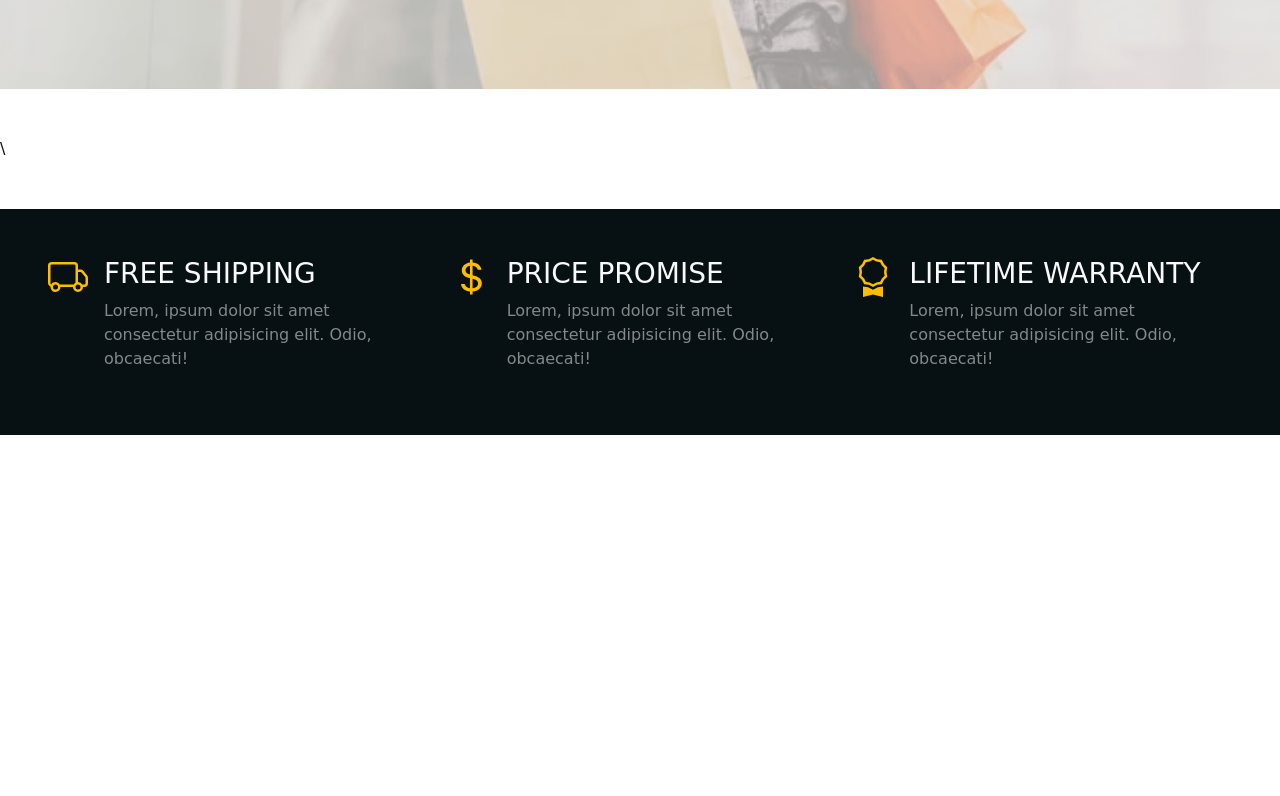
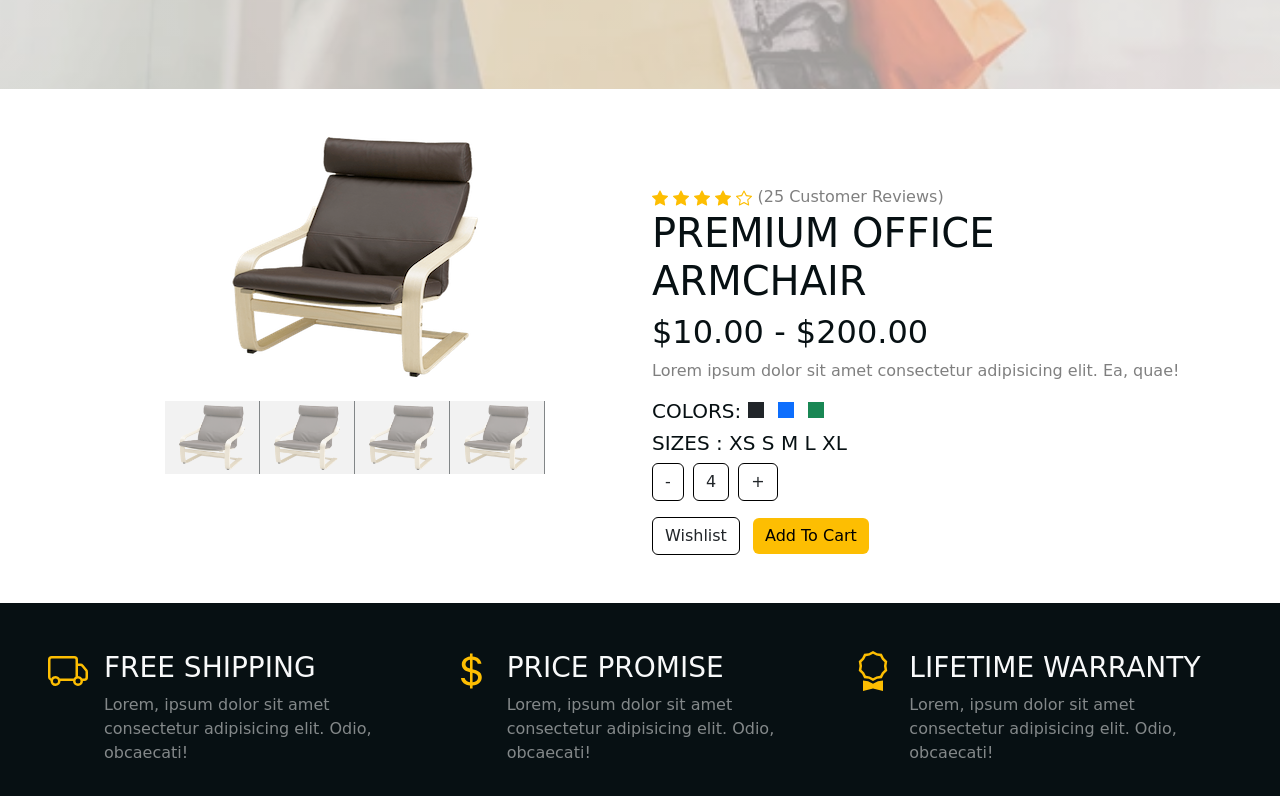
Before and after one commit to mazeneltayeb/ecom, a plain HTML site: page singleproduct.html in a window 1280 px wide. Shown: the part 492-1288 px from the top of the page. Before the commit the page ends 927 px from the top, so only its background shows below. Drawn offline with nearby package versions, Linux system fonts and the light colour scheme.

Commit message:
Finish SingleProduct Page
ناقص صفحه ال Store ويبقى كدا المشروع كلو اتعدل انشاء الله

```diff
--- a/css/style2.css
+++ b/css/style2.css
@@ -77,13 +77,30 @@ text-decoration: line-through;
  }
  /* footer */
 
-/* banner products */
+
  .banner-product{
   min-height: 60vh;
   background-image: linear-gradient(rgba(255, 255, 255, 0.5), rgba(255, 255, 255, 0.5)),url(/img/pageBcg/productsBcg.jpeg);
   background-repeat: no-repeat;
   background-size: cover;
   background-position:center;
+  background-attachment: fixed;
+ }
+ .banner-single-product{
+  min-height: 60vh;
+  background-image: linear-gradient(rgba(255, 255, 255, 0.5), rgba(255, 255, 255, 0.5)),url(/img/pageBcg/singleBcg.jpeg);
+  background-repeat: no-repeat;
+  background-size: cover;
+  background-position:center;
+  background-attachment: fixed;
+ }
+ .banner-store{
+  min-height: 60vh;
+  background-image: linear-gradient(rgba(255, 255, 255, 0.5), rgba(255, 255, 255, 0.5)),url(/img/pageBcg/storeBcg.jpeg);
+  background-repeat: no-repeat;
+  background-size: cover;
+  background-position:center;
+  background-attachment: fixed;
  }
 
  .yellow-text{
@@ -94,24 +111,51 @@ text-decoration: line-through;
     font-size: 56px;
     font-weight: 600;
  }
- /* banner products */
 
- /* banner-singleproduct */
- .banner-singleproduct{
-  min-height: 60vh;
-  background-image: linear-gradient(rgba(255, 255, 255, 0.5), rgba(255, 255, 255, 0.5)),url(/img/pageBcg/singleBcg.jpeg);
-  background-repeat: no-repeat;
-  background-size: cover;
-  background-position:center;
+/* single-product */
+ .simple-product-photos {
+  background-color: var(--TransGrey);
+  opacity: 0.5;
+  cursor: pointer;
+  border-right: 1px solid var(--mainBlack);
  }
- /* banner-singleproduct */
+ .simple-product-photos:hover{
+  border:2px solid var(--mainYellow) ;
+  background-color: transparent;
+  opacity: 1;
+ }
+ .rate svg{
+  color: var(--mainYellow);
+ }
+  .color span{
+    width: 16px;
+    height: 16px;
+  }
 
- /*  .banner-store */
- .banner-store{
-  min-height: 60vh;
-  background-image: linear-gradient(rgba(255, 255, 255, 0.5), rgba(255, 255, 255, 0.5)),url(/img/pageBcg/storeBcg.jpeg);
-  background-repeat: no-repeat;
-  background-size: cover;
-  background-position:center;
+ .number-of-order span{
+  border: 0.1rem solid black;
+
  }
- /*  .banner-store */
+ .number-of-order span:hover{
+  color: white;
+  background-color: black;
+ }
+ .button-add button{
+  border: 0.1rem solid black;
+ }
+ .button-add :first-child:hover{
+  color: white;
+  background-color: black;
+ }
+ .button-add :last-child{
+  color: black;
+  background-color: var(--mainYellow);
+  border: none;
+ }
+ .button-add :last-child:hover{
+  background-color: black;
+  color: var(--mainYellow);
+  border: none;
+ }
+
+ /* single-product */
--- a/singleproduct.html
+++ b/singleproduct.html
@@ -47,7 +47,7 @@
   <!-- navbar -->
 
   <!-- banner -->
-  <div class="banner-singleproduct d-flex justify-content-center align-items-center text-center mb-5  ">
+  <div class="banner-single-product d-flex justify-content-center align-items-center text-center mb-5  ">
     <div >
       <h1 class="yellow-text">
           Comfy Cloth
@@ -59,9 +59,94 @@
 </div>
   <!-- banner -->
 
-  <!-- product section  -->
-\
-  <!-- end of single product -->
+   <!-- single product section  -->
+   <div class=" container ">
+    <div class="row">
+       <div class="col-lg-6 col-md-12 text-center mx-auto">
+         <div>
+           <img src="img/img-products/product-1.png">
+         </div>
+         <div class="row mt-4 d-flex justify-content-center align-items-center">
+           <div class="col-2 col-sm-2 simple-product-photos p-1">
+             <img class="img-fluid" src="img/img-products/product-1.png">
+           </div>
+           <div class="col-2 col-sm-2 simple-product-photos p-1">
+             <img class="img-fluid" src="img/img-products/product-1.png">
+           </div>
+           <div class="col-2 col-sm-2 simple-product-photos p-1">
+             <img class="img-fluid" src="img/img-products/product-1.png">
+           </div>
+            <div class="col-2 col-sm-2 simple-product-photos p-1">
+             <img  class="img-fluid" src="img/img-products/product-1.png">
+           </div>
+         </div>
+       </div>
+       <div class="col-lg-6 col-md-12 mt-5">
+         <div>
+           <span class="rate">
+             <svg xmlns="http://www.w3.org/2000/svg" width="16" height="16" fill="currentColor" class="bi bi-star-fill" viewBox="0 0 16 16">
+               <path d="M3.612 15.443c-.386.198-.824-.149-.746-.592l.83-4.73L.173 6.765c-.329-.314-.158-.888.283-.95l4.898-.696L7.538.792c.197-.39.73-.39.927 0l2.184 4.327 4.898.696c.441.062.612.636.282.95l-3.522 3.356.83 4.73c.078.443-.36.79-.746.592L8 13.187l-4.389 2.256z"/>
+             </svg>
+           </span>
+           <span class="rate">
+             <svg xmlns="http://www.w3.org/2000/svg" width="16" height="16" fill="currentColor" class="bi bi-star-fill" viewBox="0 0 16 16">
+               <path d="M3.612 15.443c-.386.198-.824-.149-.746-.592l.83-4.73L.173 6.765c-.329-.314-.158-.888.283-.95l4.898-.696L7.538.792c.197-.39.73-.39.927 0l2.184 4.327 4.898.696c.441.062.612.636.282.95l-3.522 3.356.83 4.73c.078.443-.36.79-.746.592L8 13.187l-4.389 2.256z"/>
+             </svg>
+           </span>
+           <span class="rate">
+             <svg xmlns="http://www.w3.org/2000/svg" width="16" height="16" fill="currentColor" class="bi bi-star-fill" viewBox="0 0 16 16">
+               <path d="M3.612 15.443c-.386.198-.824-.149-.746-.592l.83-4.73L.173 6.765c-.329-.314-.158-.888.283-.95l4.898-.696L7.538.792c.197-.39.73-.39.927 0l2.184 4.327 4.898.696c.441.062.612.636.282.95l-3.522 3.356.83 4.73c.078.443-.36.79-.746.592L8 13.187l-4.389 2.256z"/>
+             </svg>
+           </span>
+           <span class="rate">
+             <svg xmlns="http://www.w3.org/2000/svg" width="16" height="16" fill="currentColor" class="bi bi-star-fill" viewBox="0 0 16 16">
+               <path d="M3.612 15.443c-.386.198-.824-.149-.746-.592l.83-4.73L.173 6.765c-.329-.314-.158-.888.283-.95l4.898-.696L7.538.792c.197-.39.73-.39.927 0l2.184 4.327 4.898.696c.441.062.612.636.282.95l-3.522 3.356.83 4.73c.078.443-.36.79-.746.592L8 13.187l-4.389 2.256z"/>
+             </svg>
+           </span>
+           <span class="rate">
+             <svg xmlns="http://www.w3.org/2000/svg" width="16" height="16" fill="currentColor" class="bi bi-star" viewBox="0 0 16 16">
+               <path d="M2.866 14.85c-.078.444.36.791.746.593l4.39-2.256 4.389 2.256c.386.198.824-.149.746-.592l-.83-4.73 3.522-3.356c.33-.314.16-.888-.282-.95l-4.898-.696L8.465.792a.513.513 0 0 0-.927 0L5.354 5.12l-4.898.696c-.441.062-.612.636-.283.95l3.523 3.356-.83 4.73zm4.905-2.767-3.686 1.894.694-3.957a.56.56 0 0 0-.163-.505L1.71 6.745l4.052-.576a.53.53 0 0 0 .393-.288L8 2.223l1.847 3.658a.53.53 0 0 0 .393.288l4.052.575-2.906 2.77a.56.56 0 0 0-.163.506l.694 3.957-3.686-1.894a.5.5 0 0 0-.461 0z"/>
+             </svg>
+           </span>
+           <span class="text-black-50">
+             (25 Customer Reviews)
+           </span>
+         </div>
+         <h1>
+           PREMIUM OFFICE ARMCHAIR
+         </h1>
+         <h2>
+           $10.00 - $200.00
+         </h2>
+         <p class="text-black-50">
+           Lorem ipsum dolor sit amet consectetur adipisicing elit. Ea, quae!
+         </p>
+         <h5 class="color">
+           COLORS:
+           <span class="bg-dark d-inline-block me-2"></span>
+           <span class="bg-primary d-inline-block  me-2 "></span>
+           <span class="bg-success d-inline-block me-2"></span>
+         </h5>
+         <h5>
+           SIZES : XS  S  M  L  XL
+         </h5>
+         <diV class="number-of-order mb-3">
+           <span class="btn btn-black me-1">-</span>
+           <span class="btn btn-black me-1">4</span>
+           <span class="btn btn-black me-1">+</span>
+         </diV>
+         <div class="button-add">
+           <button class=" btn btn-black me-2">
+             Wishlist
+           </button>
+           <button class="btn btn-black me-2">
+             Add To Cart
+           </button>
+         </div>
+       </div>
+   </div>
+ </div>
+ <!-- end of single product -->
 
   <!--footer  -->
   <div class="footer text-light mt-5 p-5">
```
